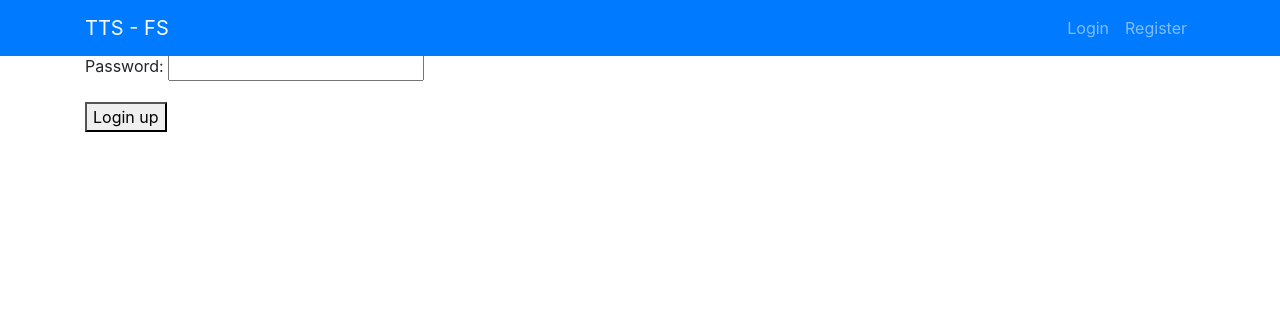
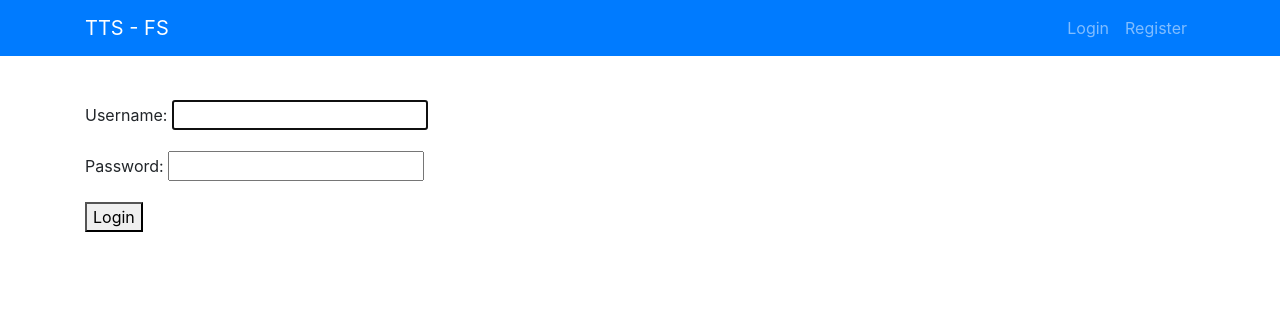
Before and after one commit to jm5833/TTP-FS, a Django app: page /login/ in a window 1280 px wide. Shown: the top 316 px of the page. Run offline with Django 3.2, Linux system fonts and the light colour scheme; some libraries are stand-ins or nearby versions.

Commit message:
Minor bug fixes

```diff
--- a/stocks/templates/stocks/base.html
+++ b/stocks/templates/stocks/base.html
@@ -50,7 +50,7 @@
             </div>
         </div>
     </div>
-    <div class="container">
+    <div class="container" style="padding-top: 100px;">
         <div class="bs-docs-section">
             {% block content %}{% endblock %}
         </div>
--- a/users/templates/users/login.html
+++ b/users/templates/users/login.html
@@ -3,6 +3,6 @@
     <form method='POST'>
         {% csrf_token %}
         {{ form.as_p }}
-        <button type='submit'> Login up </button>
+        <button type='submit'> Login </button>
     </form>
 {% endblock content %}
```
Also changed, not shown: db.sqlite3.
